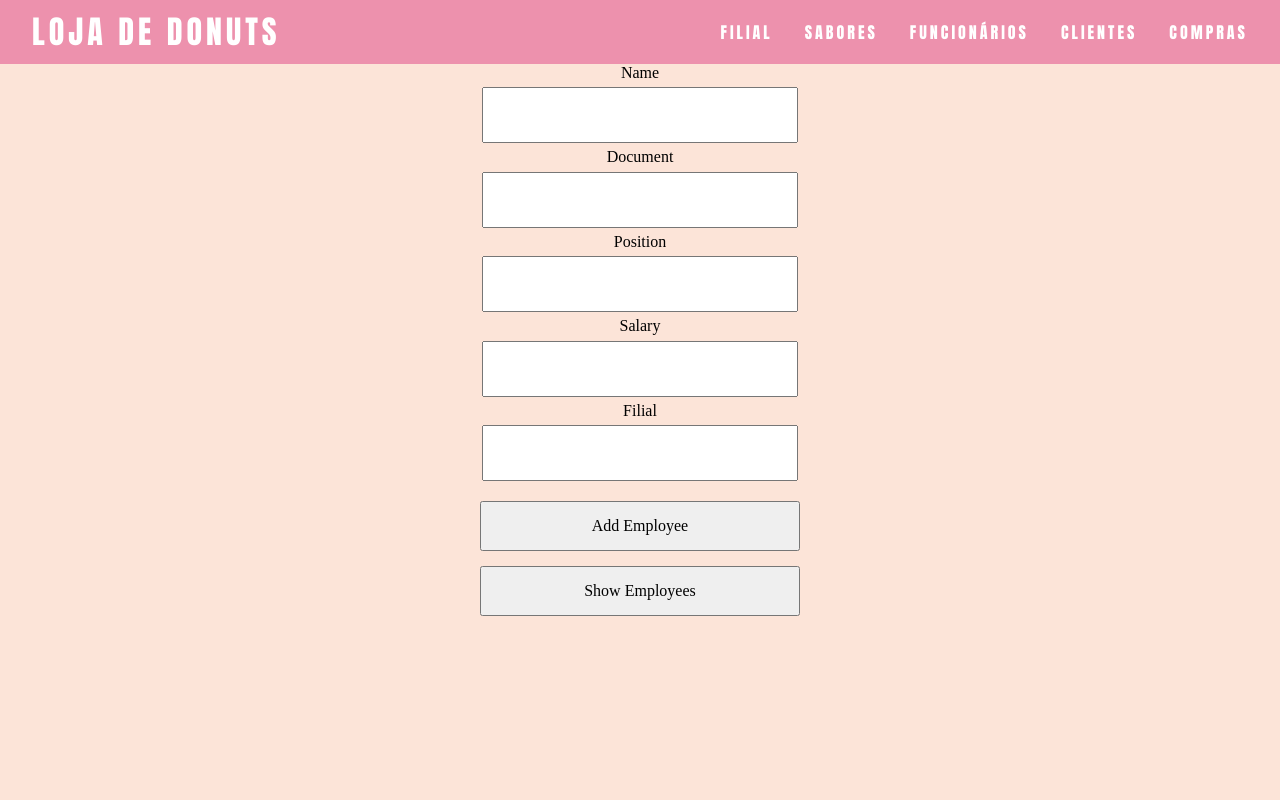
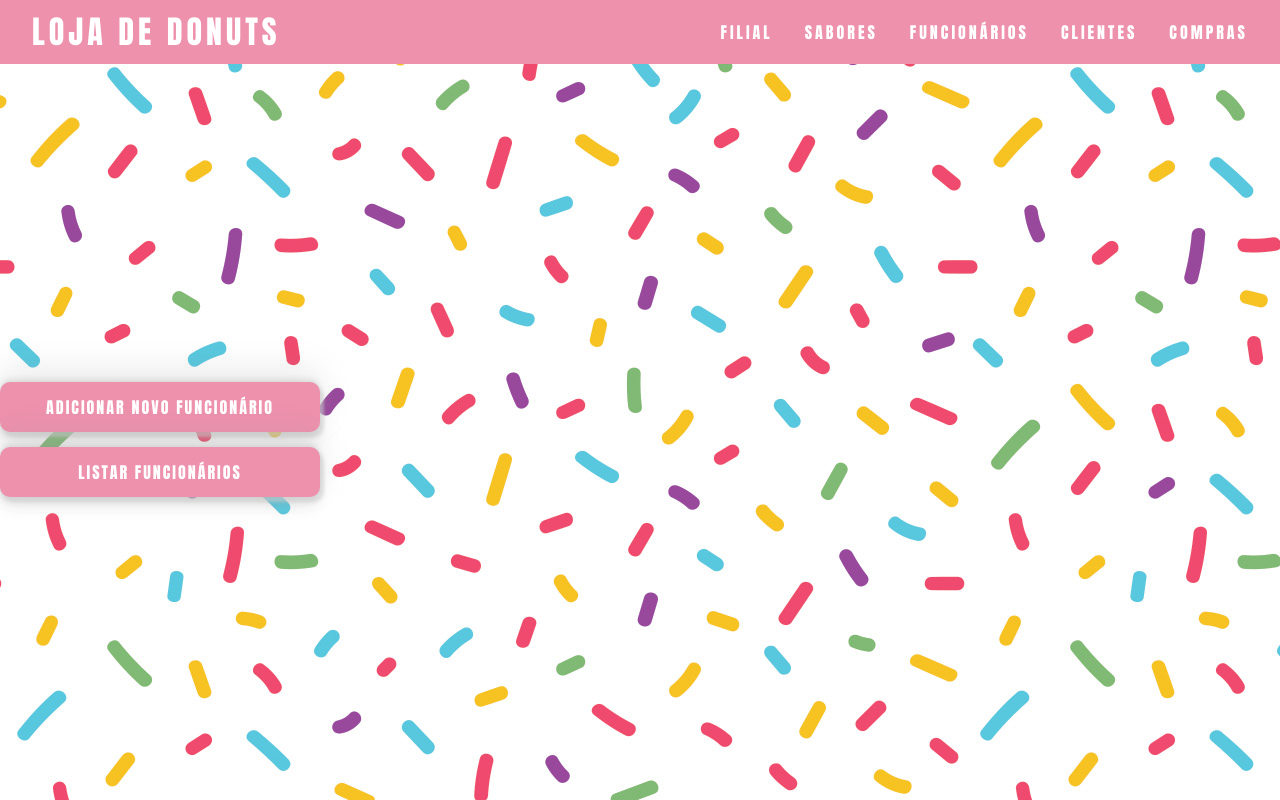
Before and after one commit to gsutavo-f/donut-factory, a React (Vite) app in the folder client/: page /funcionario in a window 1280 px wide. Built offline with nearby package versions, Linux system fonts and the light colour scheme.

Commit message:
Modal funcionário

```diff
--- a/client/package.json
+++ b/client/package.json
@@ -12,12 +12,14 @@
     "normalize.css": "^8.0.1",
     "react": "^18.0.0",
     "react-dom": "^18.0.0",
+    "react-modal": "^3.15.1",
     "react-router-dom": "^6.3.0",
     "sass": "^1.52.2"
   },
   "devDependencies": {
     "@types/react": "^18.0.0",
     "@types/react-dom": "^18.0.0",
+    "@types/react-modal": "^3.13.1",
     "@vitejs/plugin-react": "^1.3.0",
     "typescript": "^4.6.3",
     "typescript-plugin-css-modules": "^3.4.0",
--- a/client/src/components/PaginaPadrao/PaginaPadrao.module.scss
+++ b/client/src/components/PaginaPadrao/PaginaPadrao.module.scss
@@ -0,0 +1,5 @@
+.container {
+  background-image: url('../../granulado.jpg');
+  background-repeat: repeat;
+  height: 92vh;
+}
--- a/client/src/components/PaginaPadrao/index.tsx
+++ b/client/src/components/PaginaPadrao/index.tsx
@@ -4,7 +4,7 @@ import { Outlet } from 'react-router-dom';
 export default function PaginaPadrao() {
   return (
     <>
-      <div>
+      <div className={styles.container}>
         <Outlet />
       </div>
     </>
--- a/client/src/pages/Funcionarios/Funcionarios.module.scss
+++ b/client/src/pages/Funcionarios/Funcionarios.module.scss
@@ -49,3 +49,24 @@ button:hover {
 .employee h3 {
   margin: 20px;
 }
+
+.botao {
+  display: flex;
+  align-items: center;
+  width: 25vw;
+  height: 92vh;
+  flex-direction: column;
+  justify-content: center;
+
+  button {
+    box-shadow: rgb(209 209 209 / 52%) 4px 5px 3px 0px, rgb(150 150 150 / 20%) 0px -12px 30px, rgb(117 117 117 / 20%) 0px 4px 6px, rgb(181 181 181 / 20%) 0px 12px 13px, rgb(150 150 150 / 20%) 0px -3px 5px;
+    background-color: #ED91AD;
+    border: none;
+    border-radius: 10px;
+    font-family: 'Anton', serif;
+    letter-spacing: 2px;
+    color: white;
+    text-transform: uppercase;
+  }
+
+}
--- /dev/null
+++ b/client/src/pages/Funcionarios/FuncionariosForm/index.tsx
@@ -0,0 +1,97 @@
+import Axios from 'axios';
+
+interface IFuncionariosForm {
+  name: string;
+  setName: React.Dispatch<React.SetStateAction<string>>;
+  cpf: string;
+  setCpf: React.Dispatch<React.SetStateAction<string>>;
+  position: string;
+  setPosition: React.Dispatch<React.SetStateAction<string>>;
+  salary: number;
+  setSalary: React.Dispatch<React.SetStateAction<number>>;
+  filial: number;
+  setFilial: React.Dispatch<React.SetStateAction<number>>;
+}
+
+export default function FuncionariosForm(
+  { name, setName,
+    cpf, setCpf,
+    position, setPosition,
+    salary, setSalary,
+    filial, setFilial }: IFuncionariosForm) {
+
+  function adicionarFuncionario(evento: React.FormEvent<HTMLFormElement>) {
+    evento.preventDefault();
+
+    Axios.post('http://localhost:3001/funcionario/create', {
+      name: name,
+      cpf: cpf,
+      position: position,
+      salary: salary,
+      filial: filial
+    }).then(() => {
+      console.log("sucess");
+    });
+  }
+
+  return (
+    <form onSubmit={adicionarFuncionario}>
+      <label htmlFor="nome">
+        Nome
+      </label>
+      <input
+        type="text"
+        name="nome"
+        value={name}
+        onChange={(event) => setName(event.target.value)}
+        placeholder="Nome completo"
+        required
+      />
+      <label htmlFor="cpf">
+        Cpf
+      </label>
+      <input
+        type="text"
+        name="cpf"
+        value={cpf}
+        onChange={(event) => setCpf(event.target.value)}
+        placeholder="Apenas números"
+        required
+      />
+      <label htmlFor="cargo">
+        Cargo
+      </label>
+      <input
+        type="text"
+        name="cargo"
+        value={position}
+        onChange={(event) => setPosition(event.target.value)}
+        required
+      />
+      <label htmlFor="salario">
+        Salário
+      </label>
+      <input
+        type="number"
+        name="salario"
+        value={salary}
+        onChange={(event) => setSalary(event.target.valueAsNumber)}
+        required
+      />
+      <label htmlFor="filial">
+        Filial
+      </label>
+      <input
+        type="number"
+        name="filial"
+        value={filial}
+        onChange={(event) => setFilial(event.target.valueAsNumber)}
+        placeholder="Código da filial"
+        required
+      />
+      <button type="submit">
+        Adicionar funcionário
+      </button>
+    </form>
+  );
+}
--- a/client/src/pages/Funcionarios/index.tsx
+++ b/client/src/pages/Funcionarios/index.tsx
@@ -1,6 +1,8 @@
 import { useState } from 'react';
 import styles from './Funcionarios.module.scss';
 import Axios from 'axios';
+import Modal from 'react-modal';
+import FuncionariosForm from './FuncionariosForm';
 
 interface Funcionario {
   nome: string,
@@ -10,12 +12,16 @@ interface Funcionario {
   codfilial: number
 }
 
+Modal.setAppElement('#root');
+
 export default function Funcionarios() {
   const [name, setName] = useState("");
   const [cpf, setCpf] = useState("");
   const [position, setPosition] = useState("");
   const [salary, setSalary] = useState(0);
   const [filial, setFilial] = useState(0);
+
+  const [modalIsOpen, setModalIsOpen] = useState(false);
 
   const [employeeList, setEmployeeList] = useState<Funcionario[]>([]);
 
@@ -39,42 +45,34 @@ export default function Funcionarios() {
 
   return (
     <div className={styles.App}>
-      <div className={styles.information}>
-        <label>Name</label>
-        <input
-          type="text"
-          onChange={(event) => {
-            setName(event.target.value);
-          }} />
-        <label>Document</label>
-        <input
-          type="text"
-          onChange={(event) => {
-            setCpf(event.target.value);
-          }} />
-        <label>Position</label>
-        <input
-          type="text"
-          onChange={(event) => {
-            setPosition(event.target.value);
-          }} />
-        <label>Salary</label>
-        <input
-          type="number"
-          onChange={(event) => {
-            setSalary(event.target.valueAsNumber);
-          }} />
-        <label>Filial</label>
-        <input
-          type="number"
-          onChange={(event) => {
-            setFilial(event.target.valueAsNumber);
-          }} />
-        <button onClick={addFuncionario}>Add Employee</button>
+      <div className={styles.botao}>
+        <button onClick={() => setModalIsOpen(true)}>
+          Adicionar novo funcionário
+        </button>
+        <button onClick={getEmployees}>
+          Listar funcionários
+        </button>
       </div>
+
+      <Modal
+        isOpen={modalIsOpen}
+        onRequestClose={() => setModalIsOpen(false)}
+      >
+        <FuncionariosForm
+          name={name}
+          setName={setName}
+          cpf={cpf}
+          setCpf={setCpf}
+          position={position}
+          setPosition={setPosition}
+          salary={salary}
+          setSalary={setSalary}
+          filial={filial}
+          setFilial={setFilial}
+        />
+      </Modal>
+
       <div className={styles.employees}>
-        <button onClick={getEmployees}>Show Employees</button>
-
         {employeeList.map((val, key) => {
           return (
             <div className={styles.employee} key={key}>
```
Also changed, not shown: client/src/granulado.jpg (added), client/src/pages/Compras/Compras.module.scss (added), 1 other file (tests, documents, lock files or other folders).
